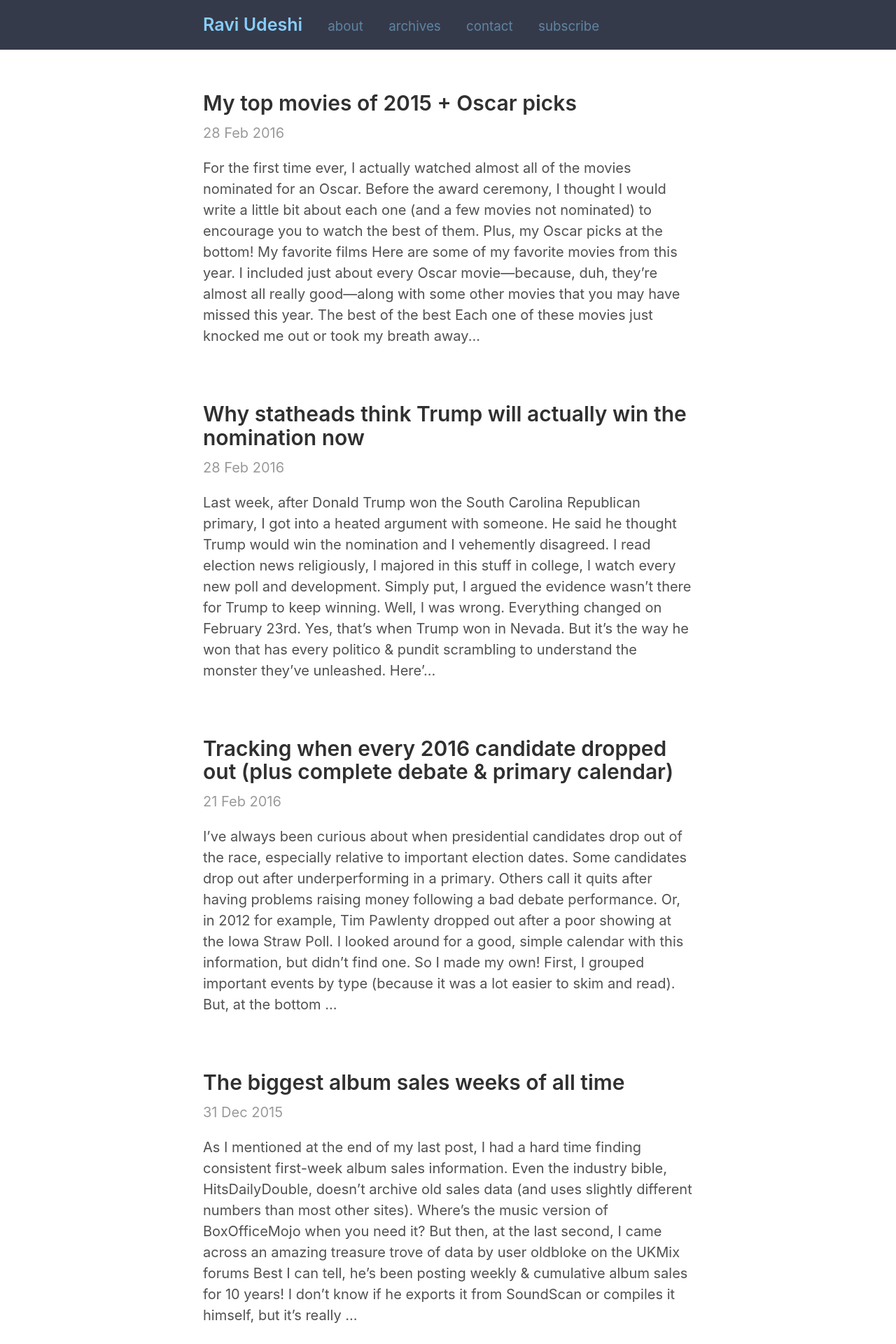
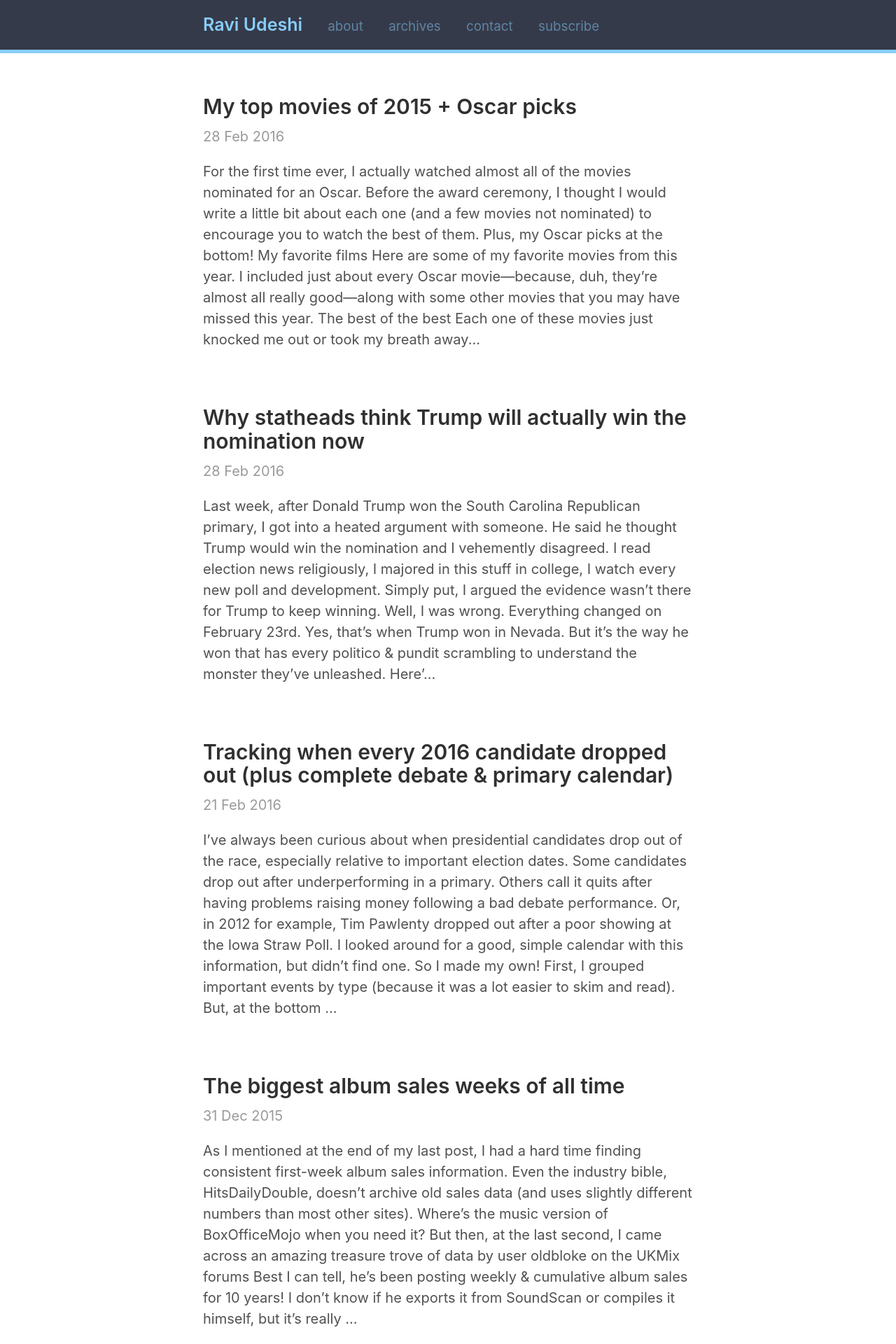
Before and after one commit to rkudeshi/rkudeshi.github.io, a Jekyll site: the page built from index.html, in a window 1280 px wide. Shown: the top 1920 px of the page at 70% size. Built offline with Jekyll 4.4.1, drawn with Linux system fonts in a browser that asks for light colours; the list of posts is cut into pages by our own code.

Commit message:
Change HR + add header/footer borders

```diff
--- a/_sass/_RAVI.scss
+++ b/_sass/_RAVI.scss
@@ -81,8 +81,8 @@
     background-image: -o-linear-gradient(left, rgba(0,0,0,0), rgba(0,0,0,0.99), rgba(0,0,0,0));
     border: 0;
     height: 1px;
-    margin: 3rem auto;
-    width: 40%;
+    margin: 2.5rem auto;
+    width: 30%;
 }
 
 
@@ -122,6 +122,7 @@
     padding-right: 9999rem;
     padding-left: 9999rem;
     background: #353A4A;
+    border-bottom: 5px solid lightskyblue;
 }
 
 .masthead-title {
@@ -132,7 +133,8 @@
     margin: 6rem -9999rem 0rem;
     padding: 2rem 9999rem 0rem;
     background: rgba(0, 0, 10, 0.9);
-    border-top: 10px solid #353A4A;
+    /* border-top: 10px solid #353A4A; */
+    border-top: 8px solid lightskyblue;
 }
 
 .footer-meta {
```
